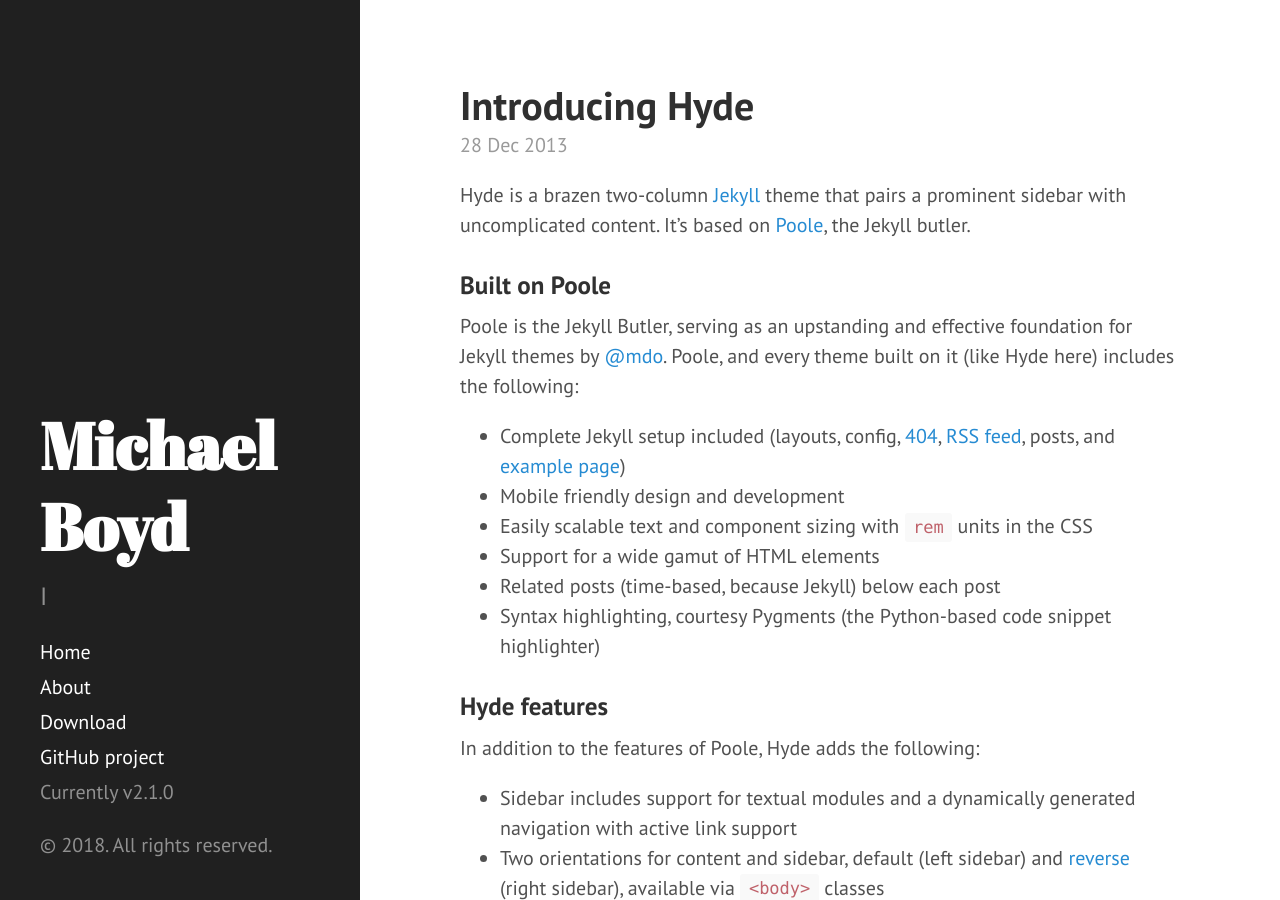
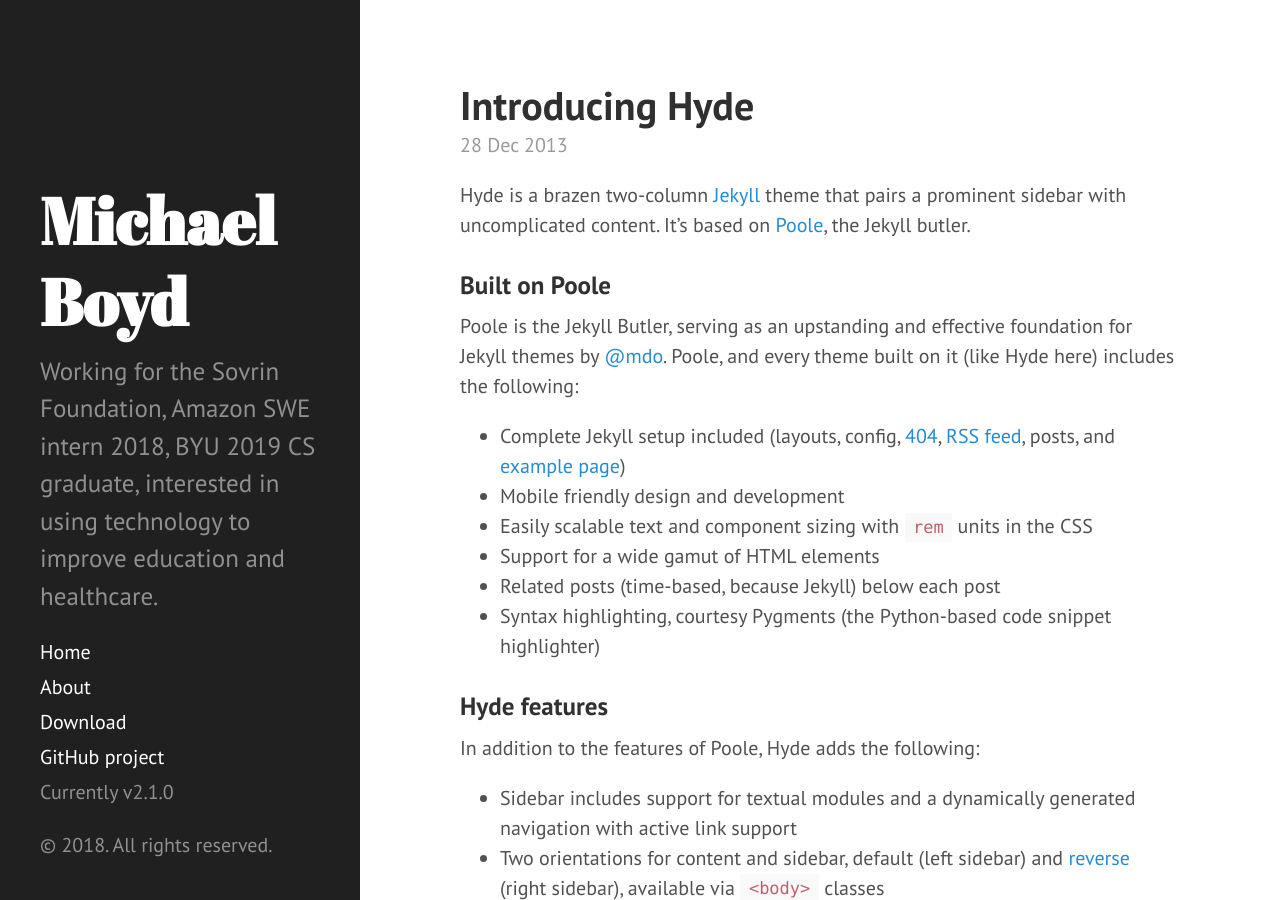
Before and after one commit to michaeldboyd/michaeldboyd.github.io, a Jekyll site: the page built from index.html, in a window 1280 px wide and 900 px high. Built offline with Jekyll 4.4.1, drawn with Linux system fonts in a browser that asks for light colours; Markdown is read by kramdown in place of the engine named in the settings; the list of posts is cut into pages by our own code.

Commit message:
finished editing config file for blog

```diff
--- a/_config.yml
+++ b/_config.yml
@@ -8,13 +8,14 @@ permalink:        pretty
 # Setup
 title:            Michael Boyd
 tagline:          'software engineer and writer'
-description:      'I '
-url:              http://hyde.getpoole.com
+description:      'Working for the Sovrin Foundation, Amazon SWE intern 2018,
+                  BYU 2019 CS graduate, interested in using technology to improve education and healthcare.'
+url:              http://michaelboyd.me
 baseurl:          /
 
 author:
-  name:           'Mark Otto'
-  url:            https://twitter.com/mdo
+  name:           'Michael Boyd'
+  url:            https://github.com/michaeldboyd
 
 gems:          [jekyll-paginate, jekyll-gist]
 
@@ -24,4 +25,4 @@ paginate:         5
 version:          2.1.0
 
 github:
-  repo:           https://github.com/poole/hyde
+  repo:           https://github.com/michaeldboyd/michaeldboyd.github.io
```
